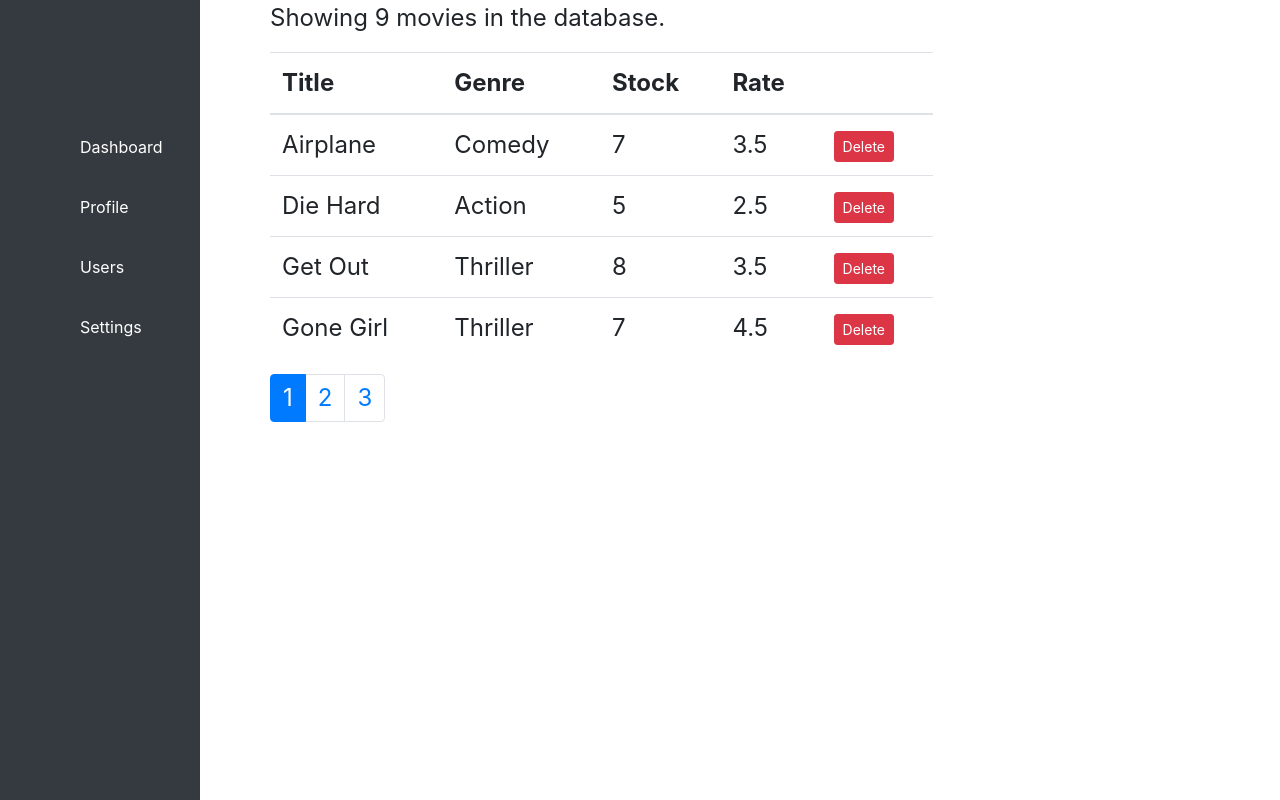
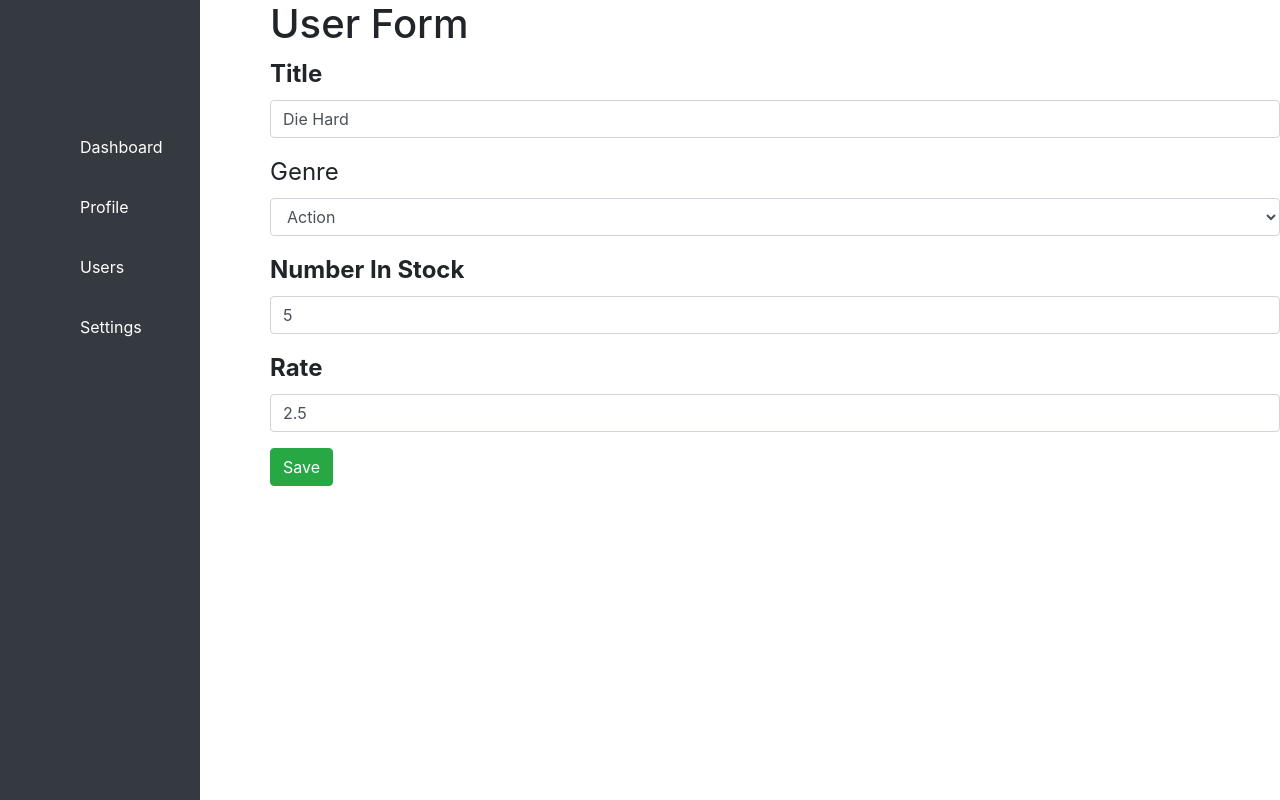
Before and after one commit to mustafasheikh1/VME, a React (Create React App) app: page /users/5b21ca3eeb7f6fbccd471816 in a window 1280 px wide. Built offline with nearby package versions, Linux system fonts and the light colour scheme; the HTML template or start-up script is replaced by a standard one.

Commit message:
Users form has been added

```diff
--- a/src/App.js
+++ b/src/App.js
@@ -16,6 +16,7 @@
 import Profile from "./components/profile";
 import Settings from "./components/settings";
 import SideBar from "./components/sideBar";
+import UserForm from "./components/userForm";
 import "./App.css";
 
 class App extends Component {
@@ -50,6 +51,7 @@
             <SideBar />
             <div className="content">
               <Switch>
+                <Route path="/users/:id" component={UserForm} />
                 <Route path="/dashboard" component={DashBoard} />
                 <Route path="/users" component={Users} />
                 <Route path="/settings" component={Settings} />
--- a/src/components/common/form.jsx
+++ b/src/components/common/form.jsx
@@ -1,6 +1,7 @@
 import { Component } from "react";
 import Joi from "joi-browser";
 import Input from "./input";
+import Select from "../common/select";
 class Form extends Component {
   state = { data: {}, errors: {} };
 
@@ -55,6 +56,20 @@
     );
   }
 
+  renderSelect(name, label, options) {
+    const { data, errors } = this.state;
+    return (
+      <Select
+        name={name}
+        value={data[name]}
+        label={label}
+        options={options}
+        onChange={this.handleChange}
+        errors={errors[name]}
+      />
+    );
+  }
+
   renderButton(label) {
     return (
       <button disabled={this.validate()} className="btn btn-success">
--- /dev/null
+++ b/src/components/common/select.jsx
@@ -0,0 +1,19 @@
+import React from "react";
+
+const Select = ({ name, label, options, error, ...rest }) => {
+  return (
+    <div className="form-group">
+      <label htmlFor={name}>{label}</label>
+      <select name={name} id={name} {...rest} className="form-control">
+        {options.map((option) => (
+          <option key={option._id} value={option._id}>
+            {option.name}
+          </option>
+        ))}
+      </select>
+      {error && <div className="alert alert-danger">{error}</div>}
+    </div>
+  );
+};
+
+export default Select;
--- /dev/null
+++ b/src/components/userForm.jsx
@@ -0,0 +1,75 @@
+import React from "react";
+import Form from "../components/common/form";
+import Joi from "joi-browser";
+import { getGenres } from "../services/fakeGenreService";
+import { getMovie, saveMovie } from "../services/fakeMovieService";
+class UserForm extends Form {
+  state = {
+    data: {
+      title: "",
+      genreId: "",
+      numberInStock: "",
+      dailyRentalRate: "",
+    },
+    errors: {},
+    genres: [],
+  };
+
+  schema = {
+    _id: Joi.string(),
+    title: Joi.string().required().label("Title"),
+    genreId: Joi.string().required().label("Genre"),
+    numberInStock: Joi.number()
+      .required()
+      .min(0)
+      .max(100)
+      .label("Number in Stock"),
+    dailyRentalRate: Joi.number()
+      .required()
+      .min(0)
+      .max(10)
+      .label("Daily Rental Rate"),
+  };
+
+  componentDidMount() {
+    const genres = getGenres();
+    this.setState({ genres });
+    const movieId = this.props.match.params.id;
+    if (movieId === "new") return;
+
+    const movie = getMovie(movieId);
+    if (!movie) return this.props.history.replace("/not-found");
+
+    this.setState({ data: this.mapToViewModel(movie) });
+  }
+
+  mapToViewModel(movie) {
+    return {
+      _id: movie._id,
+      title: movie.title,
+      genreId: movie.genre._id,
+      numberInStock: movie.numberInStock,
+      dailyRentalRate: movie.dailyRentalRate,
+    };
+  }
+
+  doSubmit = () => {
+    saveMovie(this.state.data);
+    this.props.history.push("/users");
+  };
+
+  render() {
+    return (
+      <React.Fragment>
+        <h1>User Form</h1>
+        {this.renderInput("title", "Title")}
+        {this.renderSelect("genreId", "Genre", this.state.genres)}
+        {this.renderInput("numberInStock", "Number In Stock", "number")}
+        {this.renderInput("dailyRentalRate", "Rate")}
+        {this.renderButton("Save")}
+      </React.Fragment>
+    );
+  }
+}
+
+export default UserForm;
--- a/src/components/users.jsx
+++ b/src/components/users.jsx
@@ -3,6 +3,7 @@
 import { paginate } from "../utils/paginate";
 import Pagination from "./common/pagination";
 import UsersTable from "./usersTable";
+import { Link } from "react-router-dom";
 import _ from "lodash";
 
 class Users extends Component {
@@ -49,6 +50,13 @@
       <React.Fragment>
         <div className="row">
           <div className="col-sm-8">
+            <Link
+              to="/users/new"
+              className="btn btn-dark"
+              style={{ marginTop: "50px" }}
+            >
+              Add new user
+            </Link>
             <p>Showing {count} movies in the database.</p>
             <UsersTable
               movies={movies}
--- a/src/components/usersTable.jsx
+++ b/src/components/usersTable.jsx
@@ -1,8 +1,13 @@
 import React, { Component } from "react";
 import Table from "./common/table";
+import { Link } from "react-router-dom";
 class UsersTable extends Component {
   columns = [
-    { path: "title", label: "Title" },
+    {
+      path: "title",
+      label: "Title",
+      content: (movie) => <Link to={`/users/${movie._id}`}>{movie.title}</Link>,
+    },
     { path: "genre.name", label: "Genre" },
     { path: "numberInStock", label: "Stock" },
     { path: "dailyRentalRate", label: "Rate" },
```
